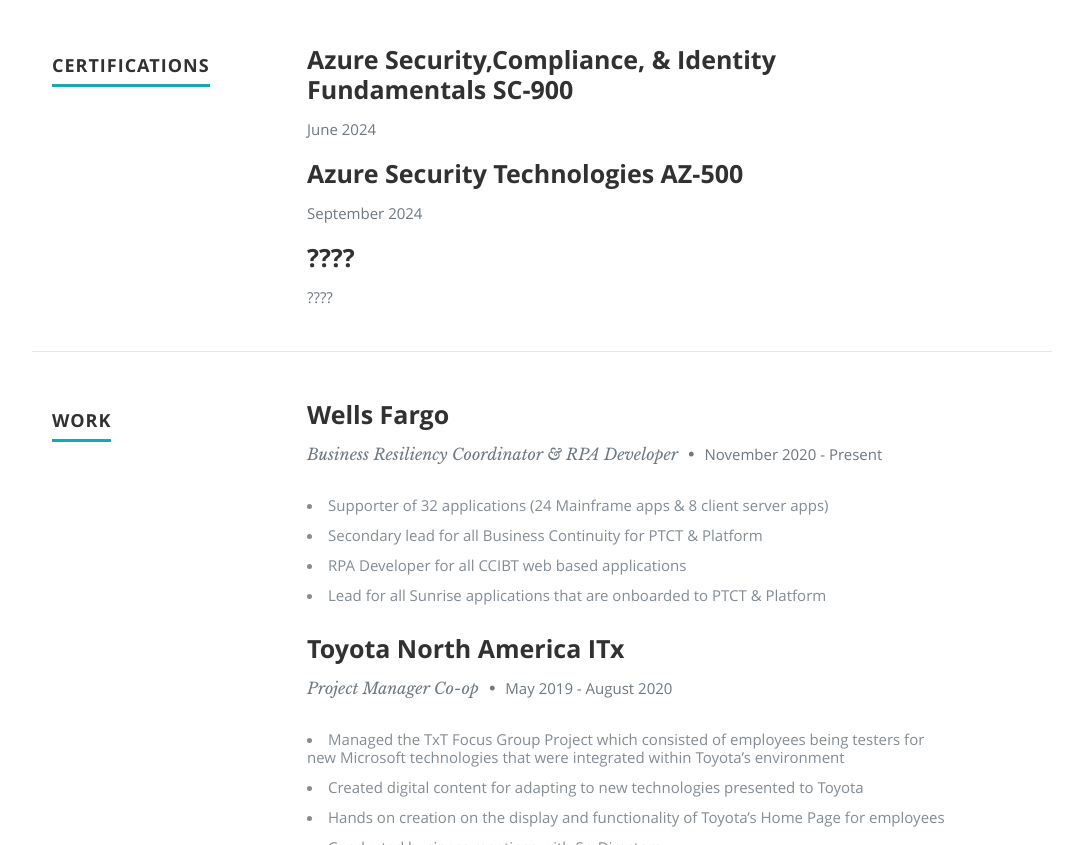
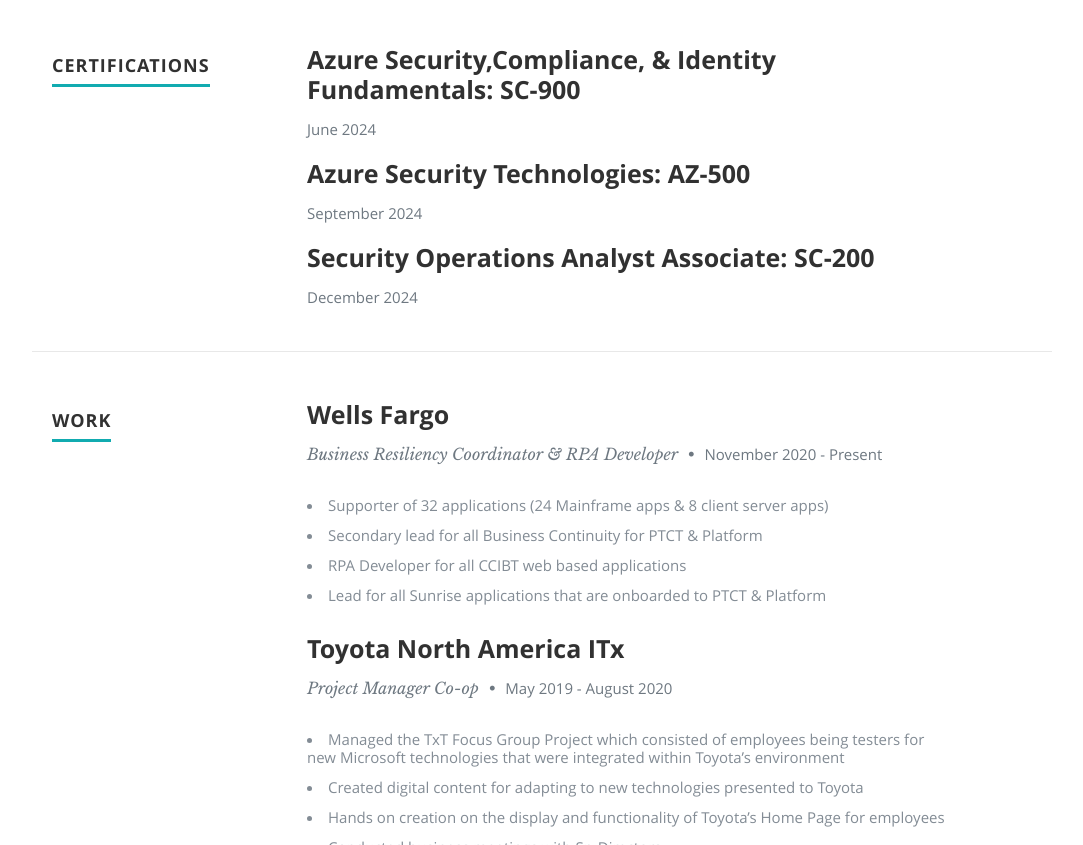
Before and after one commit to Dimezz14/Azure-Res, a plain HTML site: page frontend/index.html in a window 1280 px wide. Shown: the part 1698-2543 px from the top of the page, without its empty margins (98-1181 px from the left). Drawn offline with nearby package versions, Linux system fonts and the light colour scheme; no server answers.

Commit message:
Updated code for Azure Res & now deploying static web

```diff
--- a/frontend/index.html
+++ b/frontend/index.html
@@ -166,7 +166,7 @@ x
 
                <div class="twelve columns">
 
-                  <h3>Azure Security,Compliance, & Identity Fundamentals SC-900</h3>
+                  <h3>Azure Security,Compliance, & Identity Fundamentals: SC-900</h3>
                   <p class="info"><em class="date">June 2024</em></p>
 
                </div>
@@ -179,7 +179,7 @@ x
 
                <div class="twelve columns">
 
-                  <h3>Azure Security Technologies AZ-500</h3>
+                  <h3>Azure Security Technologies: AZ-500</h3>
                   <p class="info"><em class="date">September 2024</em></p>
 
                </div>
@@ -190,8 +190,8 @@ x
 
                <div class="twelve columns">
 
-                  <h3>????</h3>
-                  <p class="info"><em class="date">????</em></p>
+                  <h3>Security Operations Analyst Associate: SC-200</h3>
+                  <p class="info"><em class="date">December 2024</em></p>
 
                </div>
 
```
